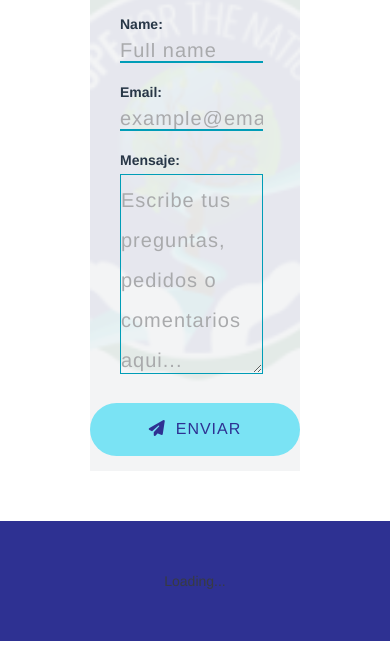
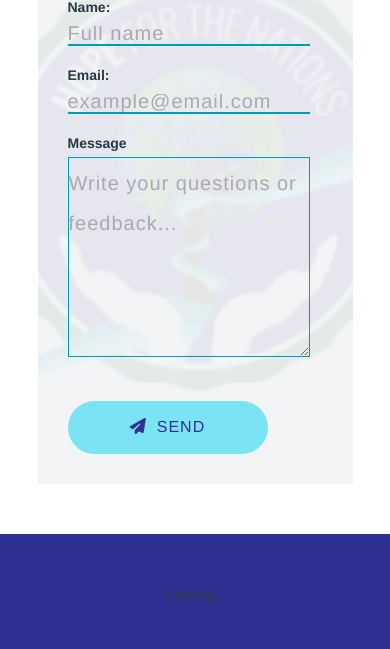
Before and after one commit to Cmmh1101/hope4thenations-option2, a plain HTML site: page contact.html in a window 390 px wide. Shown: the part 893-1542 px from the top of the page. Drawn offline with nearby package versions, Linux system fonts and the light colour scheme; a script that the page names is missing.

Commit message:
changed all buttons styles

```diff
--- a/contact.html
+++ b/contact.html
@@ -93,11 +93,11 @@
                                         <label>Email:<input type="email" name="email" placeholder="example@email.com" required /></label>
                                     </div>
                                     <div class="form questForm">
-                                        <label>Mensaje:<textarea name="message" placeholder="Escribe tus preguntas, pedidos o comentarios aqui..." required></textarea></label>
+                                        <label>Message<textarea name="message" placeholder="Write your questions or feedback..." required></textarea></label>
                                     </div>
                                     <div class="captcha" data-netlify-recaptcha="true"></div>
                                     <div>
-                                        <button class="btn btn-contact submit" type="submit"> <a class="btn-cta" href="#"><i class="fas fa-paper-plane"></i>Enviar</a> </button>
+                                        <button class="btn btn-contact submit" type="submit"> <a class="btn-cta" href="#"><i class="fas fa-paper-plane"></i>Send</a> </button>
                                     </div>
                                 </form>
                             </div>
--- a/css/contact.css
+++ b/css/contact.css
@@ -154,30 +154,25 @@ textarea:focus {
 }
 
 .captcha {
-  width: auto;
-  max-width: 100%;
+  width: 100px;
   height: auto;
   padding: 0 30px;
 }
 
 .btn {
-  margin: 15px 0;
+  /* margin: 15px 0; */
   /* border-radius: 5px; */
-  background-color: transparent;
-  border: 0;
+  /* background-color: transparent;
+  border: 0; */
+  /* padding: 30px; */
 }
 
 .btn-contact {
-  width: 50%;
+  margin: 30px 30px;
 }
 
 .btn .btn-cta {
-  color: var(--dark-blue);
-  text-decoration: none;
-  /* font-weight: 600; */
   text-transform: uppercase;
-  /* padding: 10px 20px; */
-  border-radius: 5px;
   letter-spacing: 1px;
   transition: all 0.3s ease-in-out;
 }
@@ -188,10 +183,12 @@ textarea:focus {
 }
 
 @media (max-width: 768px) {
+  .form-container {
+    width: 90%;
+    height: auto;
+  }
   .btn {
-    width: 50%;
-    margin: 15px 0;
-    /* border-radius: 5px; */
+    margin: 30px 30px;
     border: 0;
   }
 }
--- a/css/style.css
+++ b/css/style.css
@@ -754,7 +754,7 @@ footer {
 }
 
 .btn {
-  width: 100%;
+  width: 100px;
   min-width: 200px;
 }
 
```
Also changed, not shown: about.html (+3 -0 lines), index.html (+5 -5 lines).
